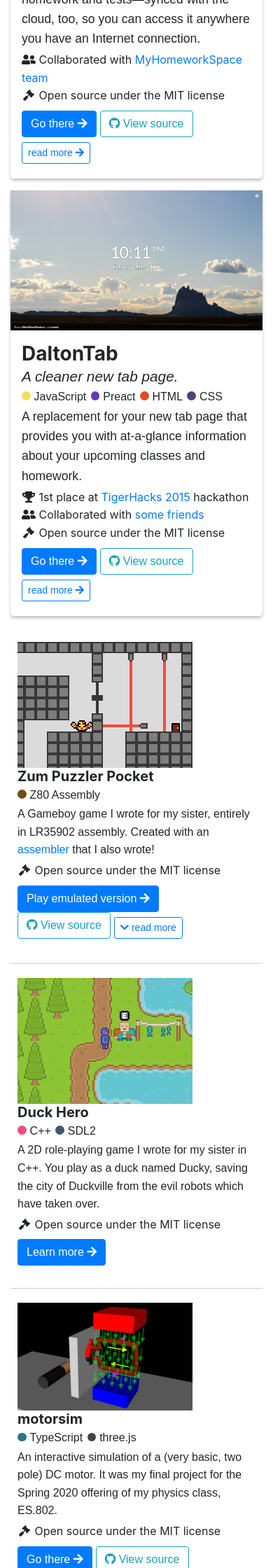
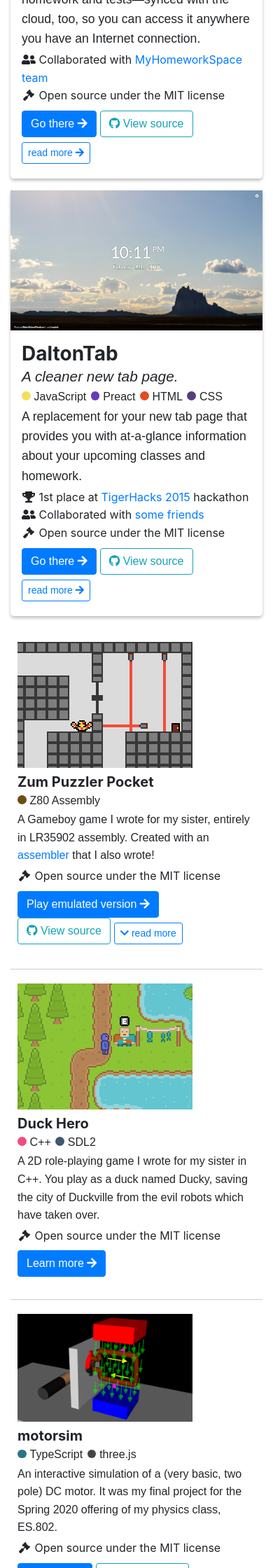
Before and after one commit to thatoddmailbox/thatoddmailbox.github.io, a Jekyll site: the page built from projects.html, in a window 390 px wide. Shown: the part 4160-6400 px from the top of the page at 70% size. Built offline with Jekyll 4.4.1, drawn with Linux system fonts in a browser that asks for light colours; nearby versions of some CDN libraries; some web fonts are replaced.

Commit message:
css/projects: fix non-featured project name margin on mobile

```diff
--- a/css/projects.scss
+++ b/css/projects.scss
@@ -78,6 +78,15 @@
 	}
 }
 
+.project:not(.feature) {
+	.project-name {
+		margin-top: 0.5rem;
+
+		@media (min-width: 768px) {
+			margin-top: 0;
+		}
+	}
+}
 .project-feature-info {
 	border-top-right-radius: 5px;
 	border-bottom-right-radius: 5px;
```
